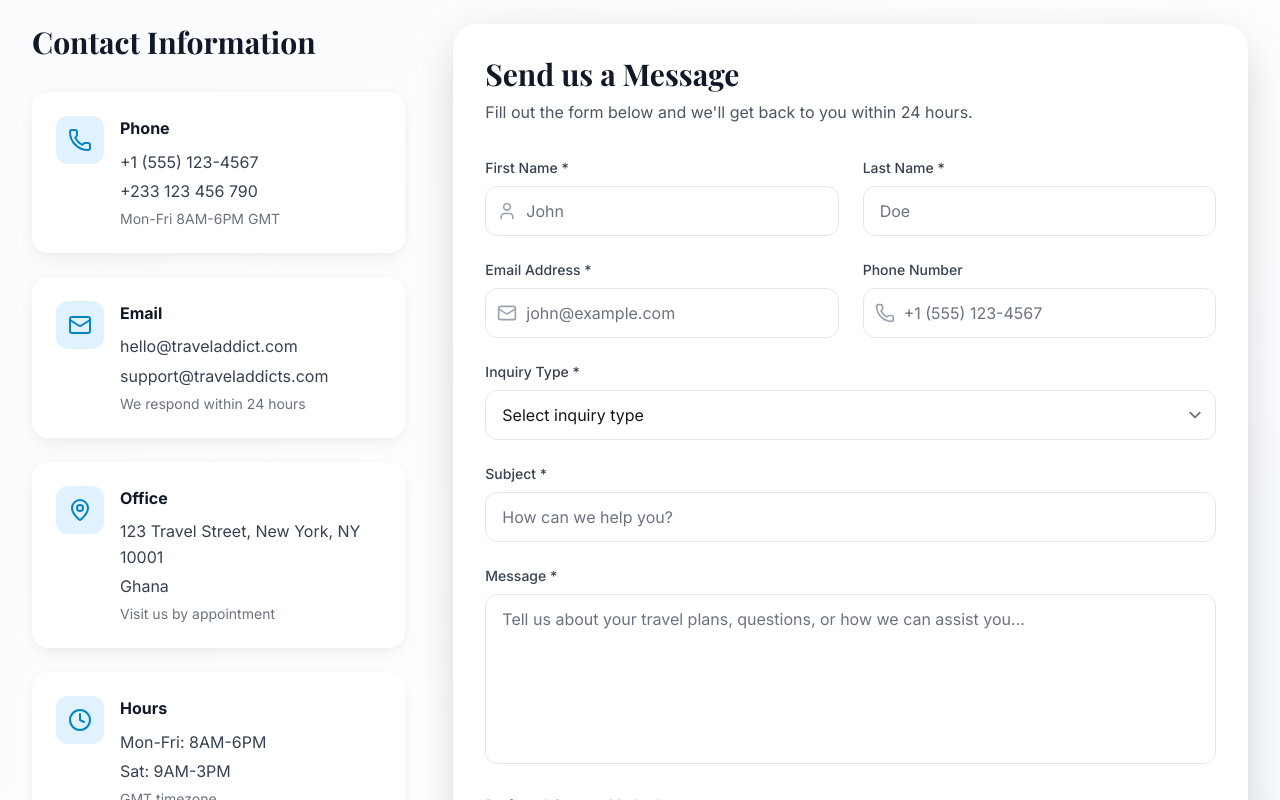
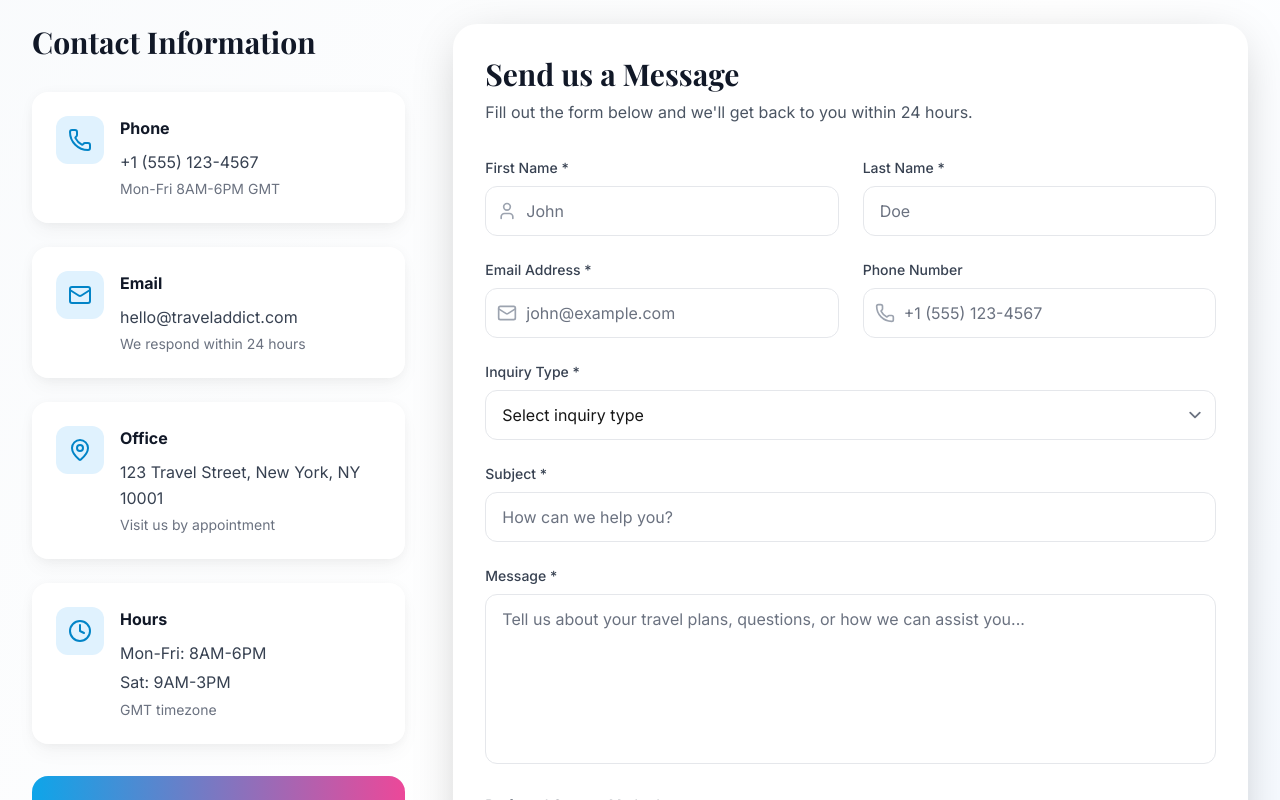
Before and after one commit to freddy0077/travel-addicts, a Next.js app: page /contact in a window 1280 px wide. Shown: the part 428-1228 px from the top of the page. Built offline with nearby package versions, Linux system fonts and the light colour scheme; a web font is replaced by a local one.

Commit message:
fix: fix brand info

```diff
--- a/src/app/contact/page.tsx
+++ b/src/app/contact/page.tsx
@@ -21,19 +21,19 @@ const contactInfo = [
   {
     icon: Phone,
     title: 'Phone',
-    details: [BRAND.phone, '+233 123 456 790'],
+    details: [BRAND.phone],
     description: 'Mon-Fri 8AM-6PM GMT'
   },
   {
     icon: Mail,
     title: 'Email',
-    details: [BRAND.email, 'support@traveladdicts.com'],
+    details: [BRAND.email],
     description: 'We respond within 24 hours'
   },
   {
     icon: MapPin,
     title: 'Office',
-    details: [BRAND.address, 'Ghana'],
+    details: [BRAND.address],
     description: 'Visit us by appointment'
   },
   {
--- a/src/lib/brand.ts
+++ b/src/lib/brand.ts
@@ -16,9 +16,9 @@ export const BRAND = {
   about: "At Travel Addicts, we believe travel is more than just a destination — it's an experience. As a passionate travel and tourism company, we are dedicated to creating unforgettable journeys through exceptional service, attention to detail, and a deep love for adventure. Whether it's cultural tours, exotic getaways, group expeditions, or tailored travel experiences, our team goes the extra mile to deliver seamless, memorable moments for every client. With Travel Addicts, your next adventure comes with the promise of professionalism, care, and the joy of discovery.",
 
   // Contact Information
-  email: process.env.NEXT_PUBLIC_COMPANY_EMAIL || "hello@traveladdicts.com",
-  phone: process.env.NEXT_PUBLIC_COMPANY_PHONE || "+233 123 456 789",
-  address: process.env.NEXT_PUBLIC_COMPANY_ADDRESS || "Accra, Ghana",
+  email: process.env.NEXT_PUBLIC_COMPANY_EMAIL || "bookings@traveladdicts.org",
+  phone: process.env.NEXT_PUBLIC_COMPANY_PHONE || "+233 59 387 8403",
+  address: process.env.NEXT_PUBLIC_COMPANY_ADDRESS || "Kumsark estates, Oyarifa, Accra - Ghana",
 
   // Social Media
   social: {
```
